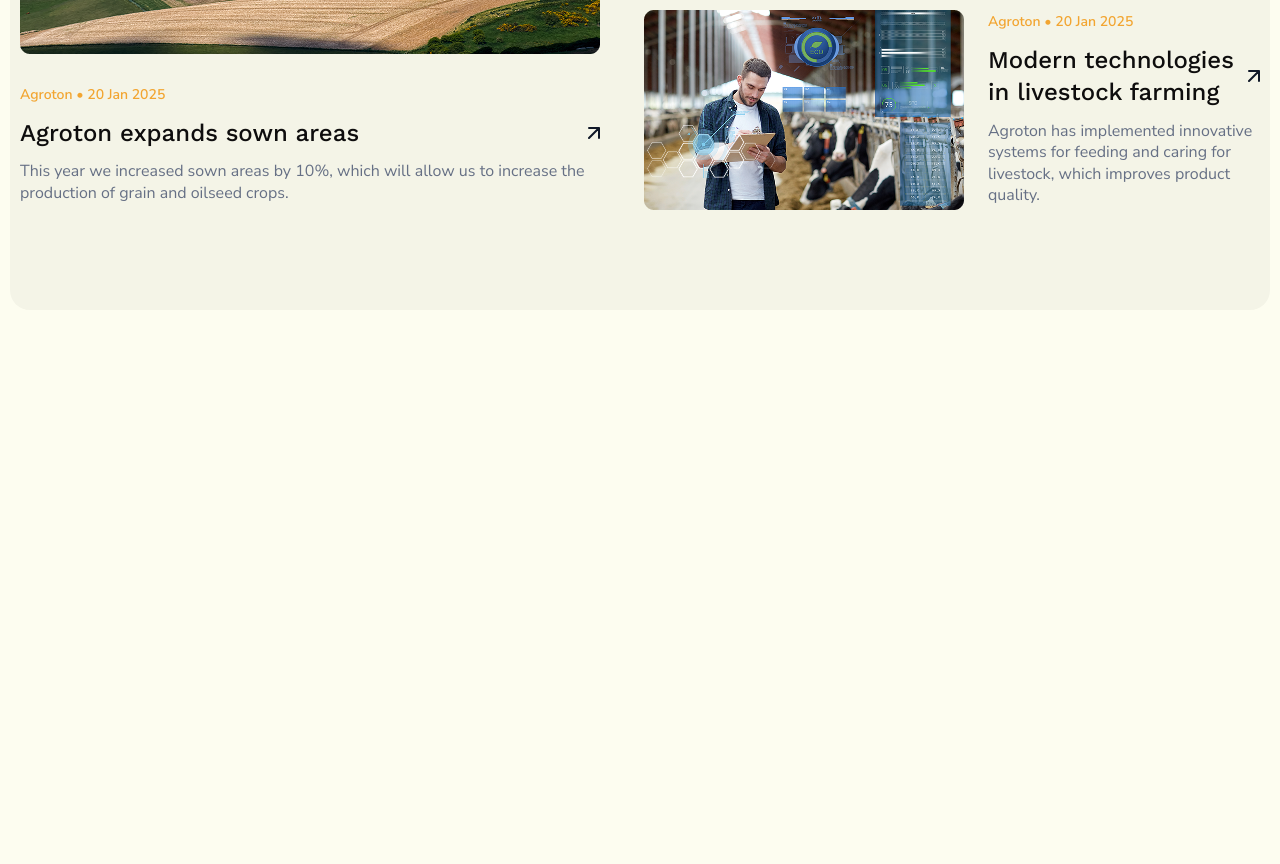
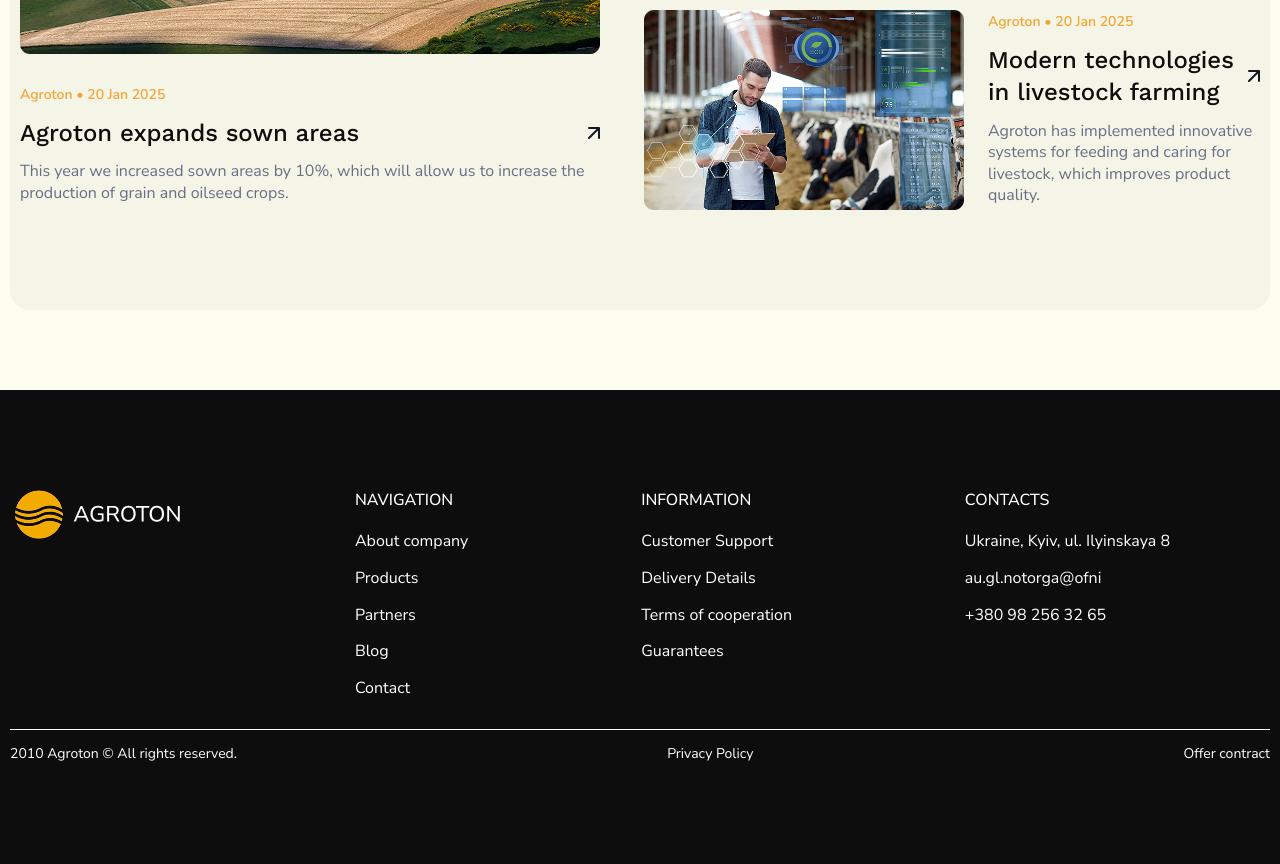
Before and after one commit to watermelonhater/AGROTON, a plain HTML site: page index.html in a window 1280 px wide. Shown: the part 5034-5898 px from the top of the page. Before the commit the page ends 5424 px from the top, so only its background shows below. Drawn offline with Linux system fonts and the light colour scheme.

Commit message:
add footer

```diff
--- a/css/style.css
+++ b/css/style.css
@@ -528,3 +528,39 @@ body{
 .blog__item-text{
     color: #667085;
 }
+
+.footer{
+    background-color: #0E0D0D;
+    padding: 100px 0;
+    color: #fff;
+}
+
+.footer__top{
+    display: flex;
+    justify-content: space-between;
+    margin-bottom: 30px;
+    padding-right: 100px;
+}
+
+.footer__element-title{
+    text-transform: uppercase;
+    font-weight: 500;
+    margin-bottom: 20px;
+}
+
+.footer__item + .footer__item{
+    padding-top: 15px;
+}
+
+.footer__item-address{
+    font-style: normal;
+}
+
+.footer__bottom{
+    display: flex;
+    justify-content: space-between;
+    align-items: center;
+    padding-top: 15px;
+    border-top: 1px solid #fff;
+    font-size: 14px;
+}
--- a/index.html
+++ b/index.html
@@ -535,5 +535,76 @@
                 </div>
             </section>
         </main>
+        <footer class="footer">
+            <div class="container">
+                <div class="footer__top">
+                    <a href="#" class="footer__logo">
+                        <img src="images/logo-black.png" alt="">
+                    </a>
+                    <div class="footer__element">
+                        <p class="footer__element-title">Navigation</p>
+                        <ul class="footer__list">
+                            <li class="footer__item">
+                                <a class="footer__link" href="#">About company</a>
+                            </li>
+                            <li class="footer__item">
+                                <a class="footer__link" href="#">Products</a>
+                            </li>
+                            <li class="footer__item">
+                                <a class="footer__link" href="#">Partners</a>
+                            </li>
+                            <li class="footer__item">
+                                <a class="footer__link" href="#">Blog</a>
+                            </li>
+                            <li class="footer__item">
+                                <a class="footer__link" href="#">Contact</a>
+                            </li>
+                        </ul>
+                    </div>
+                    <div class="footer__element">
+                        <p class="footer__element-title">Information</p>
+                        <ul class="footer__list">
+                            <li class="footer__item">
+                                <a class="footer__link" href="#">Customer Support</a>
+                            </li>
+                            <li class="footer__item">
+                                <a class="footer__link" href="#">Delivery Details</a>
+                            </li>
+                            <li class="footer__item">
+                                <a class="footer__link" href="#">Terms of cooperation</a>
+                            </li>
+                            <li class="footer__item">
+                                <a class="footer__link" href="#">Guarantees</a>
+                            </li>
+                        </ul>
+                    </div>
+                    <div class="footer__element">
+                        <p class="footer__element-title">Contacts</p>
+                        <ul class="footer__list">
+                            <li class="footer__item">
+                                <address class="footer__item-address">Ukraine, Kyiv, ul. Ilyinskaya 8</address>
+                            </li>
+                            <li class="footer__item">
+                                <a class="footer__link" href="mailto:au.gl.notorga@ofni">au.gl.notorga@ofni</a>
+                            </li>
+                            <li class="footer__item">
+                                <a class="footer__link" href="tel:+380982563265">+380 98 256 32 65</a>
+                            </li>
+                        </ul>
+                    </div>
+                </div>
+                <ul class="footer__bottom">
+                    <li class="footer__bottom-item">
+                        <p class="footer__copy">2010 Agroton © All rights reserved.</p>
+                    </li>
+                    <li class="footer__bottom-item">
+                        <a href="#">Privacy Policy</a>
+                    </li>
+                    <li class="footer__bottom-item">
+                        <a href="#">Offer contract</a>
+                    </li>
+                </ul>
+            </div>
+        </footer>
     </body>
 </html>
```
Also changed, not shown: images/logo-black.png (added).
